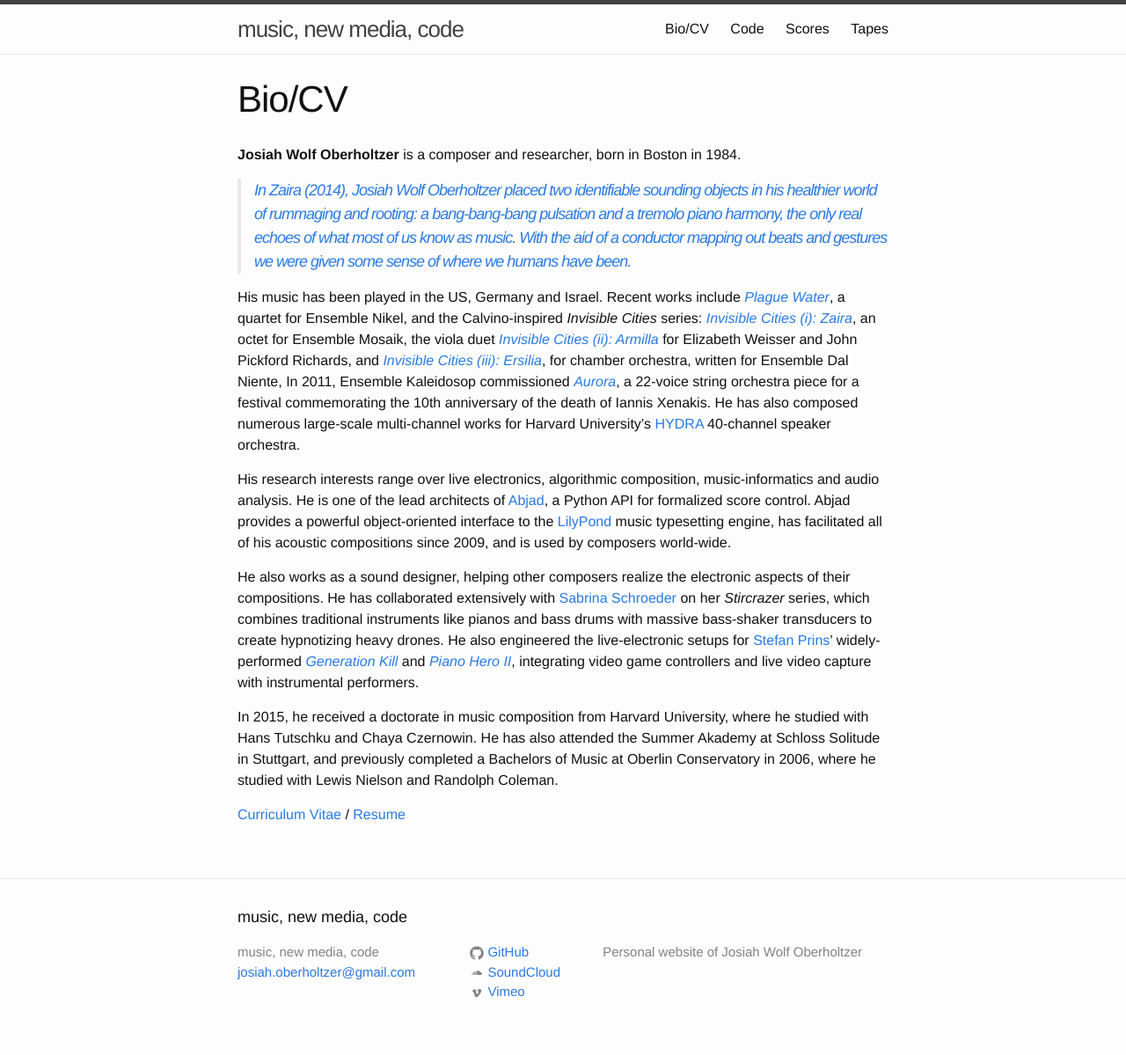
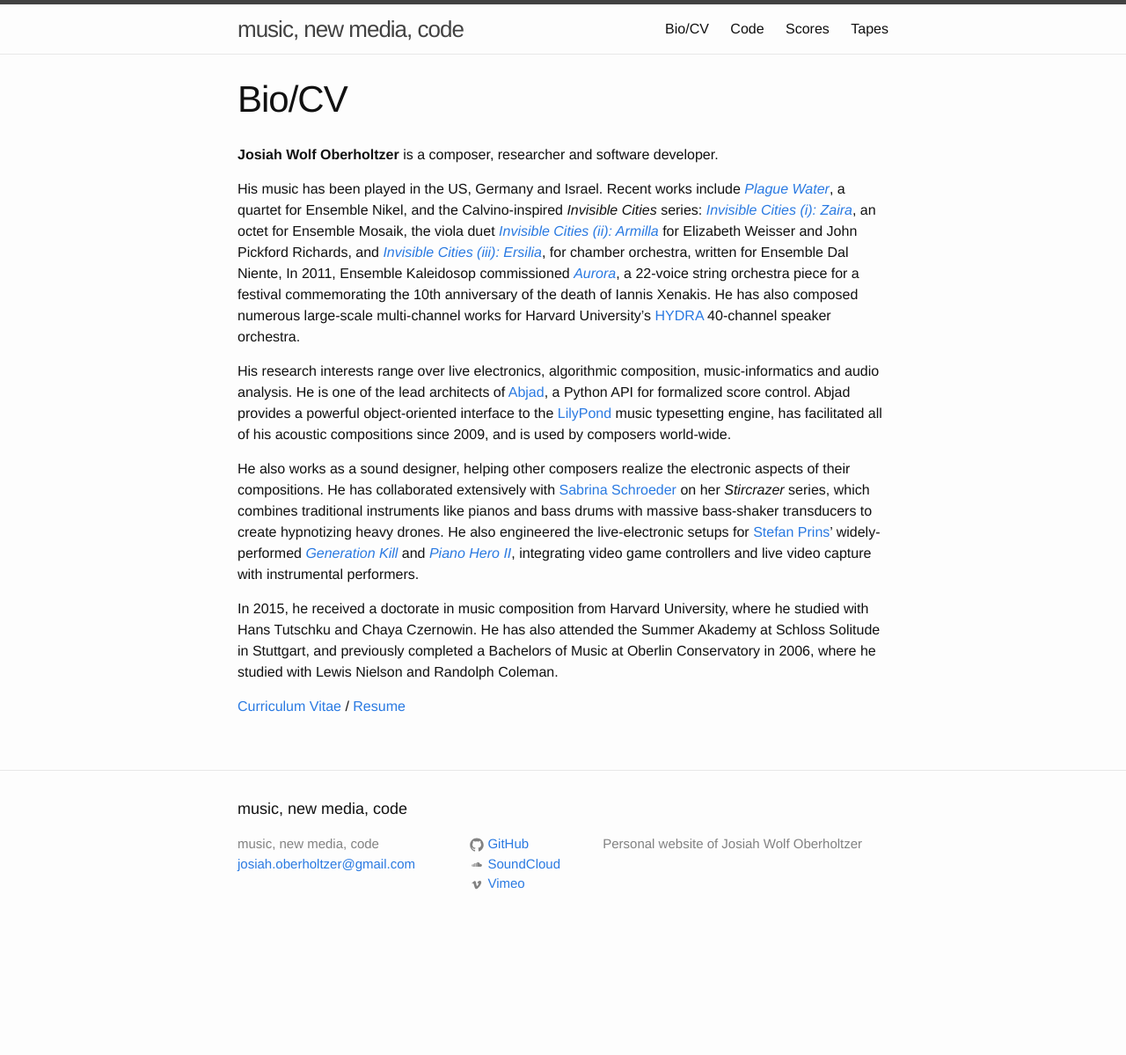
Before and after one commit to josiah-wolf-oberholtzer/josiah-wolf-oberholtzer.github.io, a Jekyll site: the page built from bio.md, in a window 1280 px wide. Shown: the whole page at 88% size. Built offline with Jekyll 4.4.1, drawn with Linux system fonts in a browser that asks for light colours; nearby versions of some CDN libraries; after the commit the page ends 1076 px from its top, so only the background shows below that.

Commit message:
Tinkering.

```diff
--- a/Gemfile
+++ b/Gemfile
@@ -1,3 +1,4 @@
 # Skinny Bones Gemfile
 source "https://rubygems.org"
+gem 'jekyll'
 gem 'github-pages'
--- a/bio.md
+++ b/bio.md
@@ -4,14 +4,7 @@ title: Bio/CV
 permalink: /about/
 ---
 
-**Josiah Wolf Oberholtzer** is a composer and researcher, born in Boston in
-1984.
-
-> [In *Zaira* (2014), Josiah Wolf Oberholtzer placed two identifiable sounding
-> objects in his healthier world of rummaging and rooting: a bang-bang-bang
-> pulsation and a tremolo piano harmony, the only real echoes of what most of
-> us know as music. With the aid of a conductor mapping out beats and gestures
-> we were given some sense of where we humans have been.][review]
+**Josiah Wolf Oberholtzer** is a composer, researcher and software developer.
 
 His music has been played in the US, Germany and Israel. Recent works include
 [*Plague Water*][pw], a quartet for Ensemble Nikel, and the Calvino-inspired
```
Also changed, not shown: Gemfile.lock.
